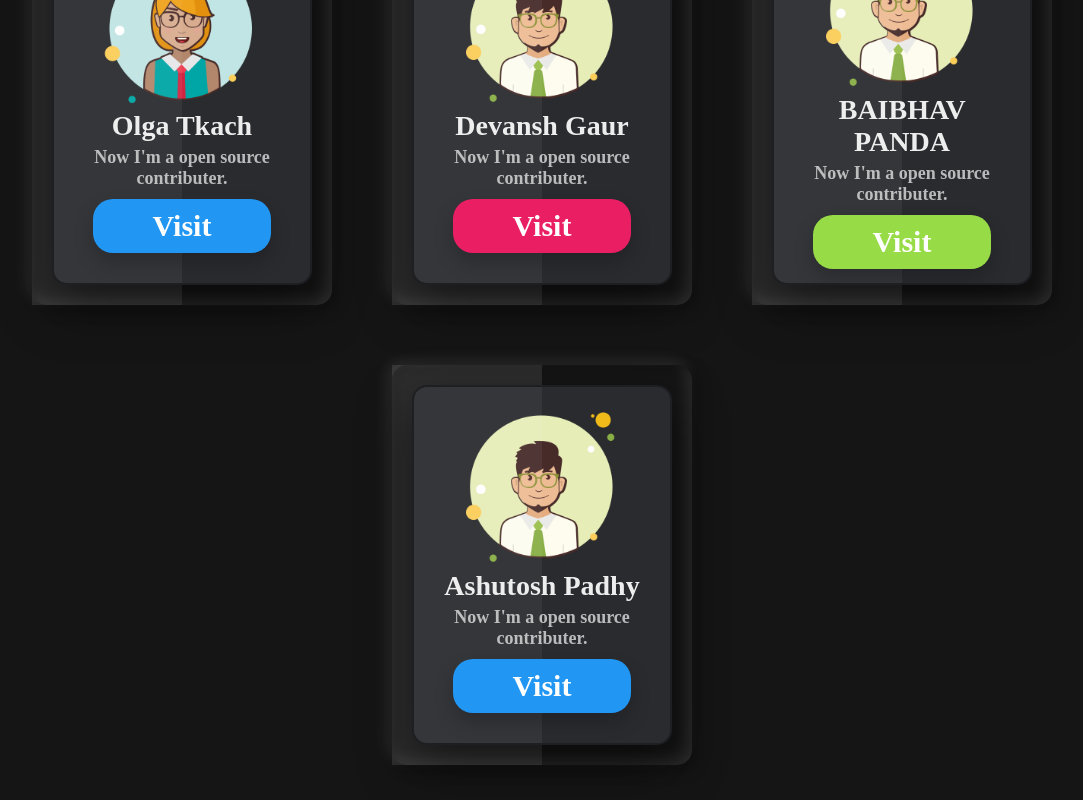
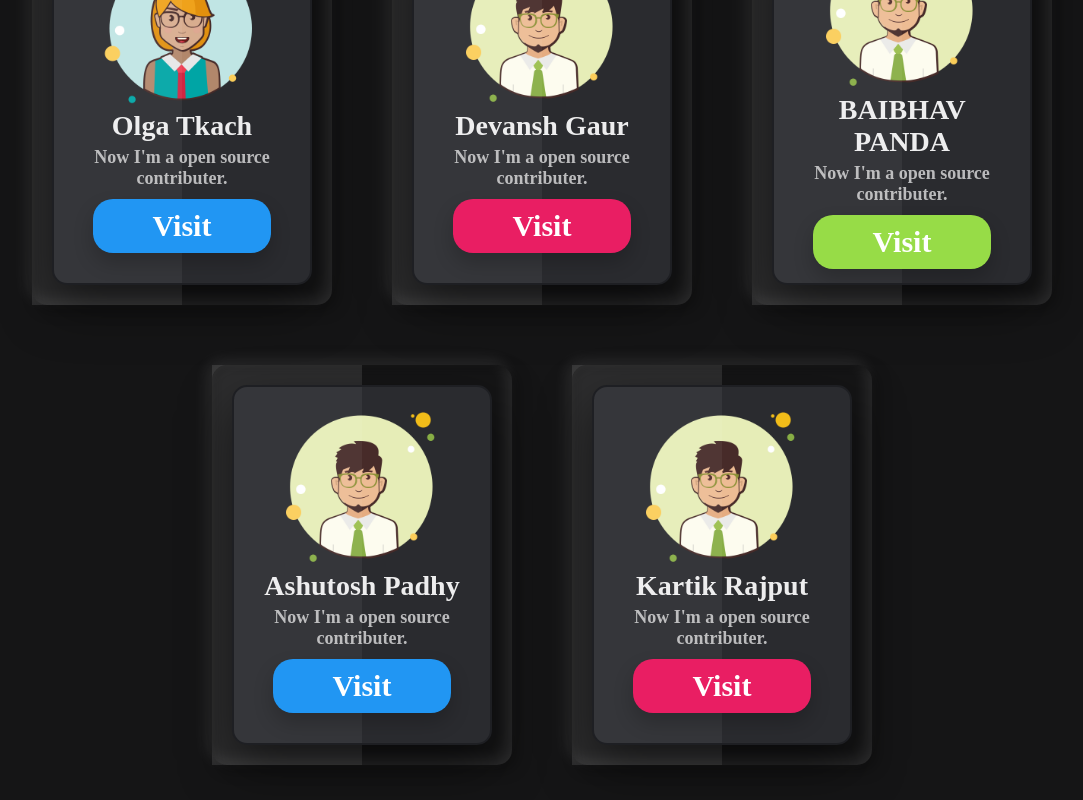
Before and after one commit to astroidworld/NAME-CARD_hacktoberfest, a React (Create React App) app: page / in a window 1280 px wide. Shown: the part 782-1582 px from the top of the page, without its empty margins (98-1181 px from the left). Built offline with nearby package versions, Linux system fonts and the light colour scheme.

Commit message:
kartikrajput

```diff
--- a/src/component/basic/listApi.js
+++ b/src/component/basic/listApi.js
@@ -47,6 +47,13 @@ const List = [
     lastName: "Padhy",
     link: "https://github.com/a-padhy",
     },
+
+    {
+      image:"/images/male.png",
+      firstName: "Kartik",
+      lastName: "Rajput",
+      link: "https://github.com/kartikvirendrar",
+      },
 ];
 
 export default List;
```
